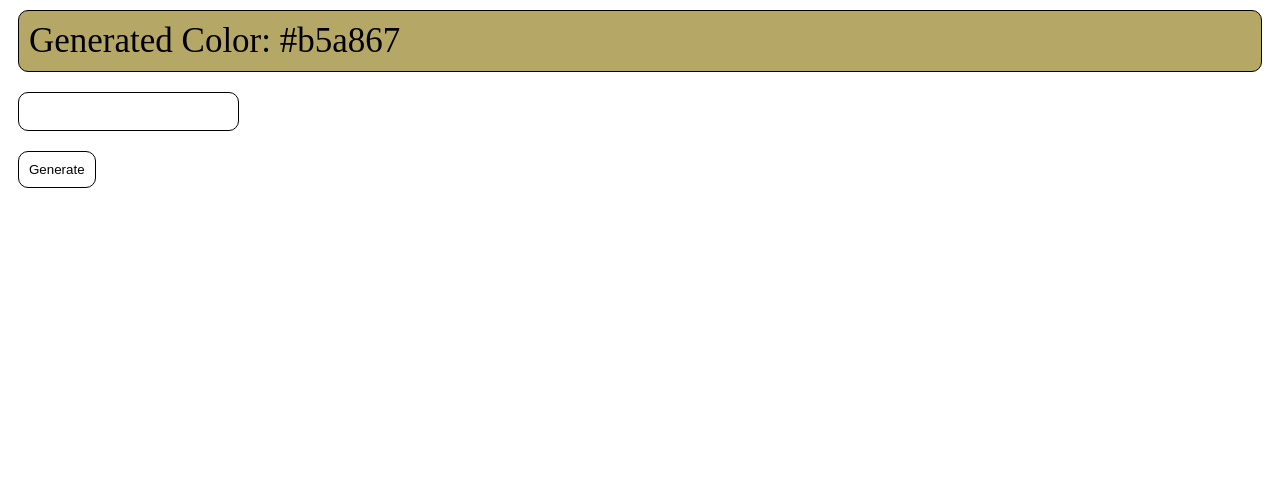
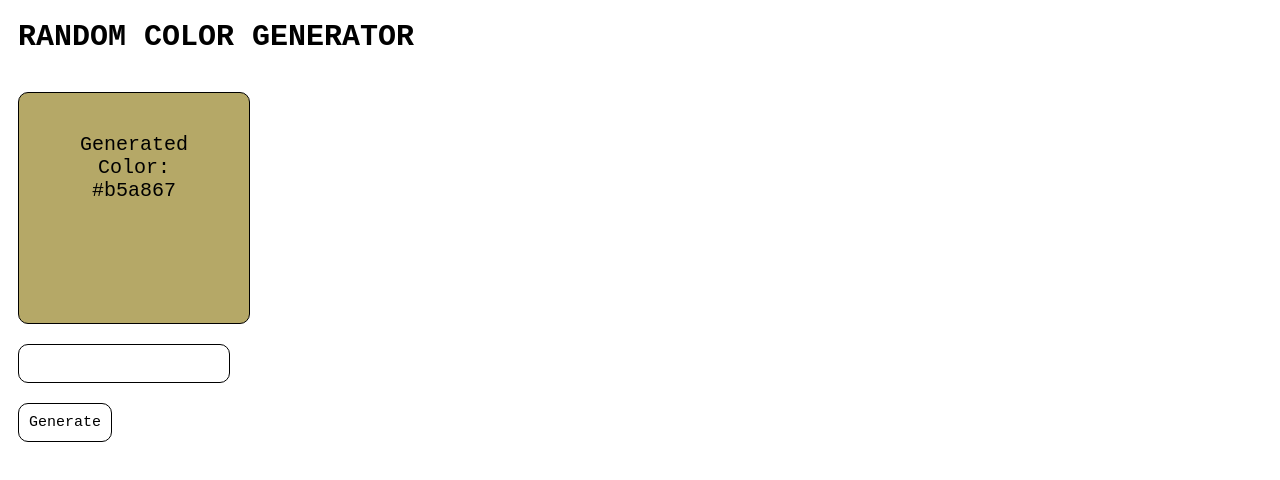
Before and after one commit to valashsab/react-random-color-generator-vs, a React app: page / in a window 1280 px wide. Shown: the top 480 px of the page. Built offline with nearby package versions, Linux system fonts and the light colour scheme.

Commit message:
Optimize styling

```diff
--- a/src/App.js
+++ b/src/App.js
@@ -1,5 +1,5 @@
 import randomColor from 'randomcolor';
-import { useState } from 'react';
+import React, { useState } from 'react';
 
 export default function App() {
   const initialColor = randomColor({
@@ -11,15 +11,32 @@ export default function App() {
   const [hue, setHue] = useState(generateHue);
   return (
     <>
+      <h1
+        style={{
+          fontFamily: 'Monospace',
+          fontSize: '30px',
+          marginLeft: '10px',
+          marginBottom: '10px',
+          textTransform: 'uppercase',
+        }}
+      >
+        Random Color Generator
+      </h1>
+      <br />
       <div
         style={{
-          font: 'Courier New',
-          fontSize: '35px',
-          padding: '10px',
+          fontFamily: 'Monospace',
+          fontSize: '20px',
+          width: '150px',
+          height: '150px',
+          // paddingTop: '100%',
+          // paddingLeft: '10px',
+          padding: '40px',
           border: '1px solid black',
           borderRadius: '10px',
           position: 'realtive',
           margin: '10px',
+          textAlign: 'center',
           backgroundColor: `${color}`,
         }}
       >
@@ -27,7 +44,7 @@ export default function App() {
       </div>
       <input
         style={{
-          font: 'Courier New',
+          fontFamily: 'Monospace',
           fontSize: '15px',
           padding: '10px',
           border: '1px solid black',
@@ -47,8 +64,8 @@ export default function App() {
           setColor(newColor);
         }}
         style={{
-          font: 'courier new',
-          fontSize: '1=px',
+          fontFamily: 'Monospace',
+          fontSize: '15px',
           padding: '10px',
           border: '1px solid black',
           borderRadius: '10px',
--- /dev/null
+++ b/src/BoxSize.js
@@ -0,0 +1,3 @@
+export default function BoxSize() {
+  return;
+}
```
